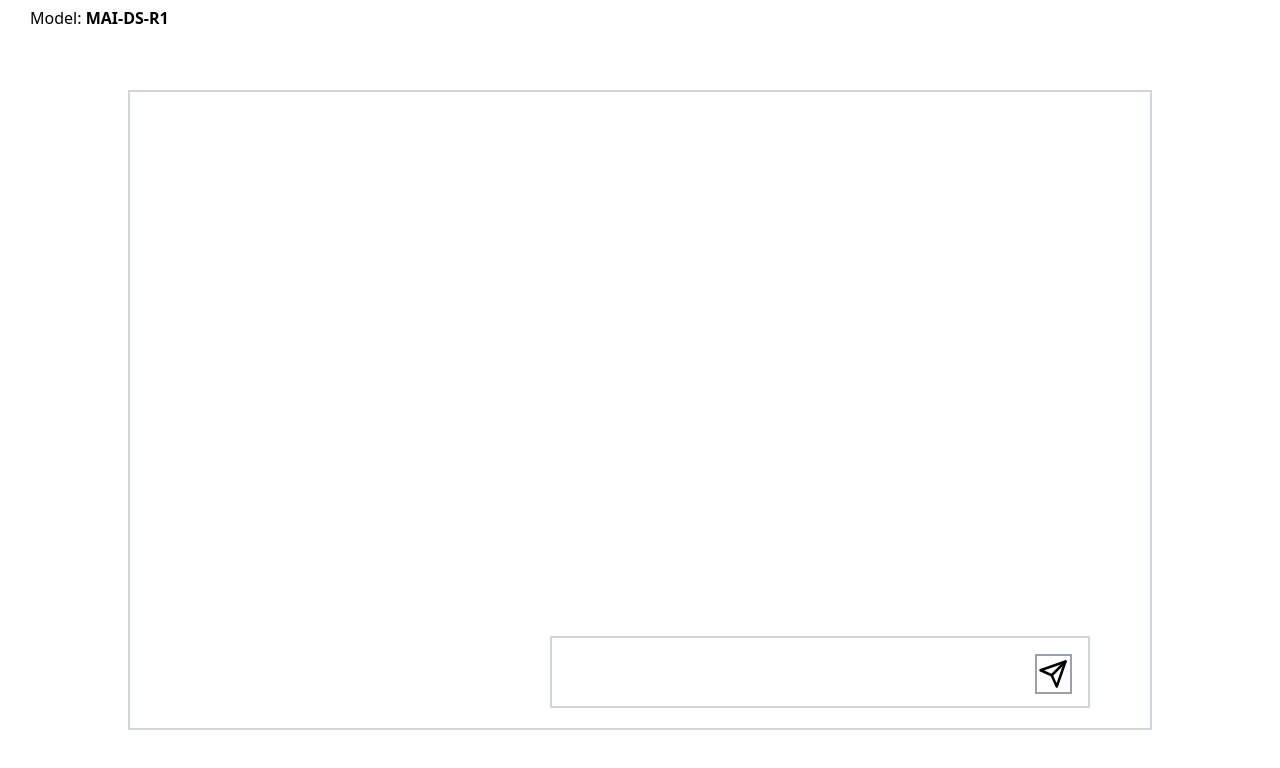
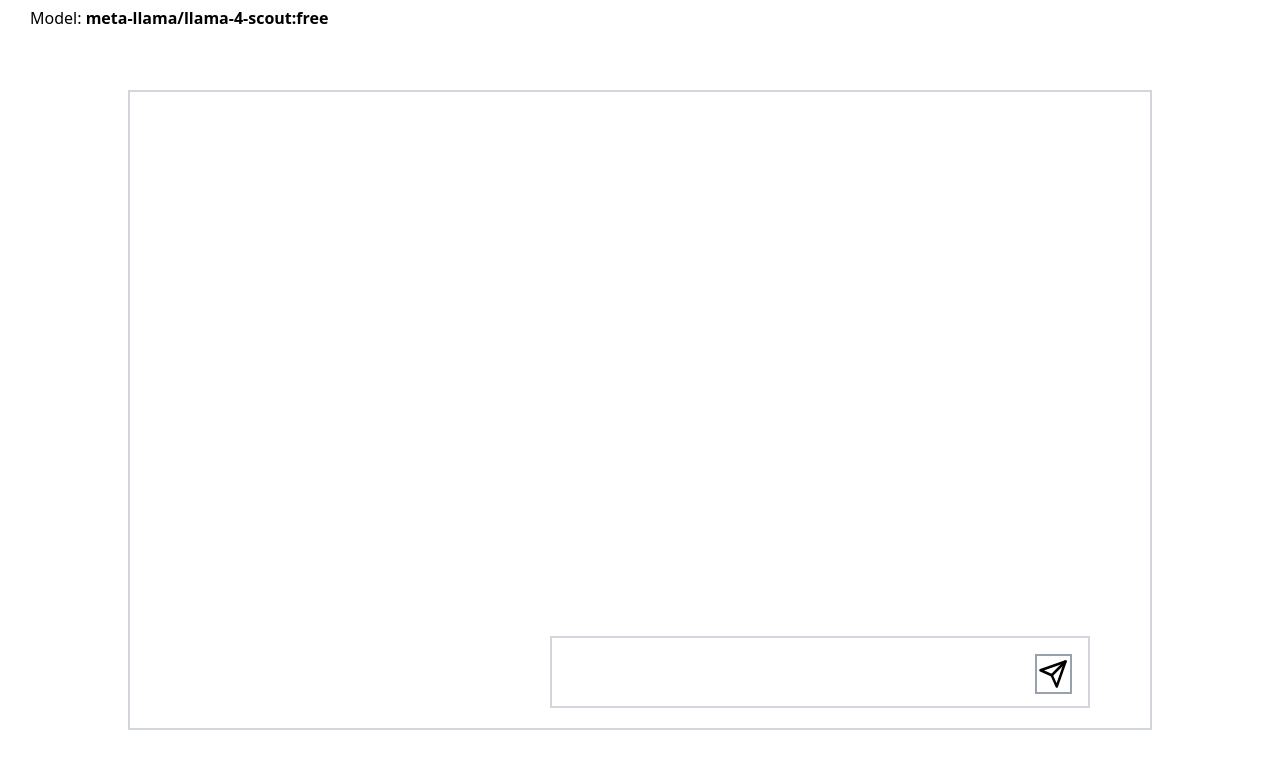
Before and after one commit to BMike903/LLM-front, a React (Vite) app: page / in a window 1280 px wide. Shown: the top 768 px of the page. Built offline with nearby package versions, Linux system fonts and the light colour scheme.

Commit message:
2 models that can be selected

```diff
--- a/src/App.tsx
+++ b/src/App.tsx
@@ -12,8 +12,12 @@ type message = {
     id: number;
 };
 
+const models = ["meta-llama/llama-4-scout:free", "microsoft/mai-ds-r1:free"] as const;
+type modelsTypes = (typeof models)[number];
+
 function App() {
     const [question, setQuestion] = useState("");
+    const [model, setModel] = useState<modelsTypes>("meta-llama/llama-4-scout:free");
     const [status, setStatus] = useState<"idle" | "fetching" | "fetched" | "error">("idle");
     const [messages, setMessages] = useState<Array<message>>([]);
 
@@ -40,7 +44,7 @@ function App() {
                 "Content-Type": "application/json",
             },
             body: JSON.stringify({
-                model: "microsoft/mai-ds-r1:free",
+                model: model,
                 messages: [...messages, { "role": "user", "content": String(question) }],
             }),
         });
@@ -71,7 +75,7 @@ function App() {
     return (
         <>
             <header className="m-1.5 pl-6">
-                Model: <b>MAI-DS-R1</b>
+                Model: <b>{model}</b>
             </header>
             <div className="relative mt-15 mr-auto ml-auto flex h-160 w-4/5 flex-col items-center gap-15 overflow-y-scroll scroll-smooth border-2 border-solid border-gray-300 pt-15 pr-15 pl-15">
                 {status === "error" ? (
```
